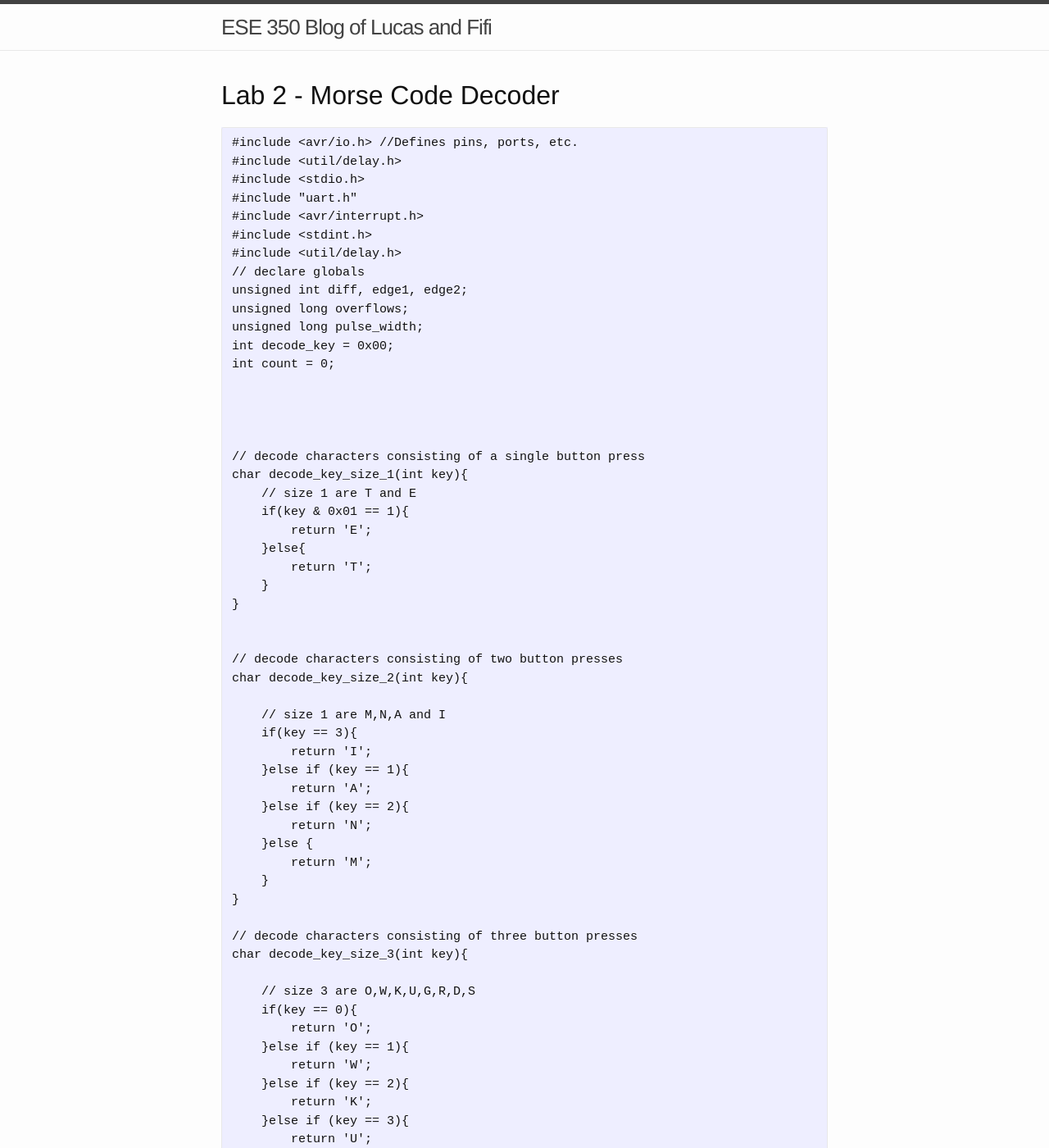
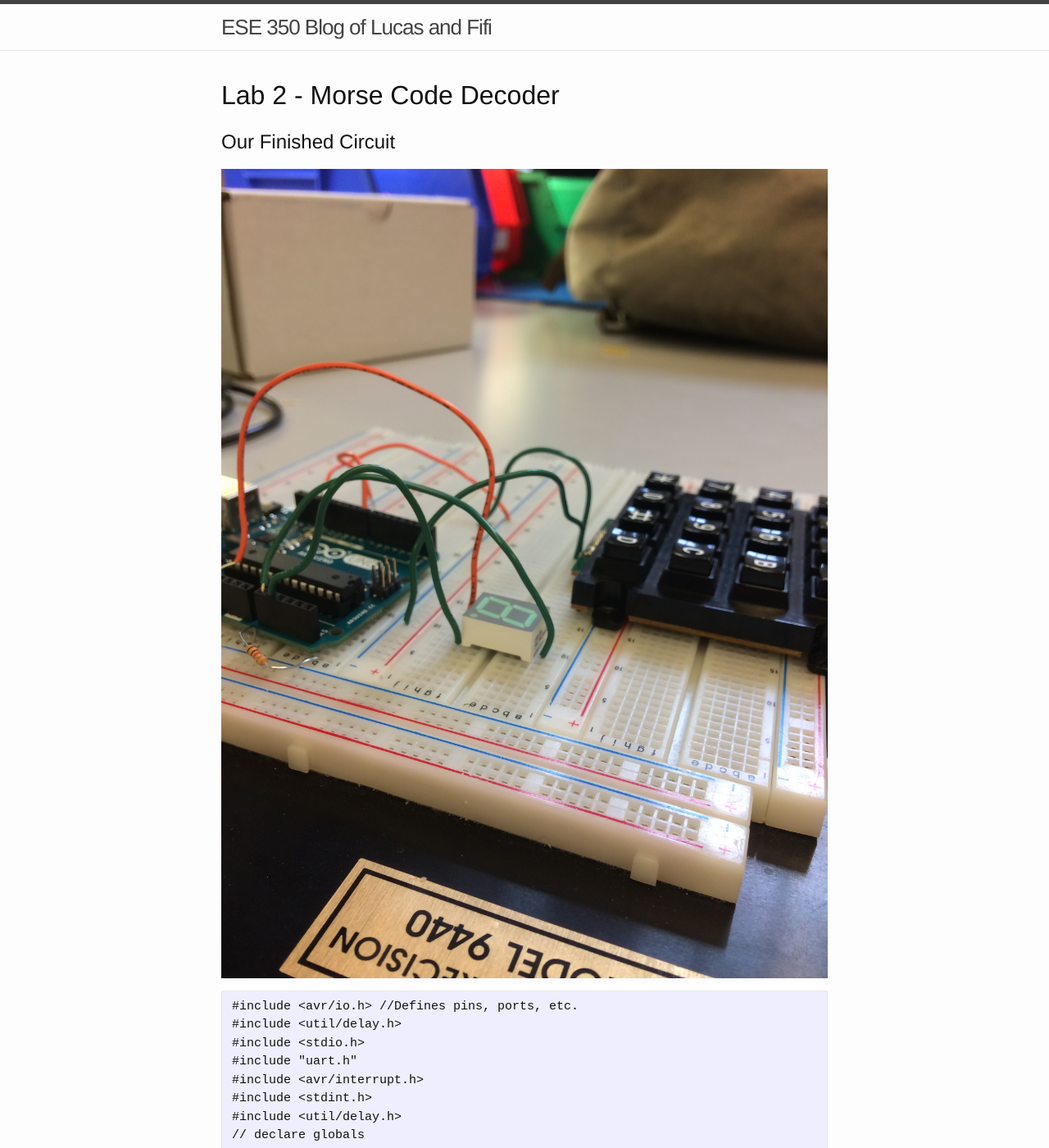
Before and after one commit to feefles/ese350, a Jekyll site: the page built from lab2.md, in a window 1280 px wide and 1400 px high. Shown: the whole window at 82% size. Built offline with Jekyll 4.4.1, drawn with Linux system fonts in a browser that asks for light colours; some of the changed text lies outside the part shown.

Commit message:
update lab 2

````diff
--- a/lab2.md
+++ b/lab2.md
@@ -6,6 +6,13 @@ permalink: "/lab2.html"
 
 Lab 2 - Morse Code Decoder
 ==========================
+
+
+Our Finished Circuit
+--------------------
+![Circuit Board](assets/lab2_circuit.jpg "Finished Circuit")
+
+
 
 
     #include <avr/io.h> //Defines pins, ports, etc.
@@ -275,3 +283,4 @@ Lab 2 - Morse Code Decoder
         while(1){}
         return (0); //this line is never actually reached
     }
+```
````
Also changed, not shown: other parts of lab2.md (+5 -4 lines), assets/lab2_circuit.JPG (added).
